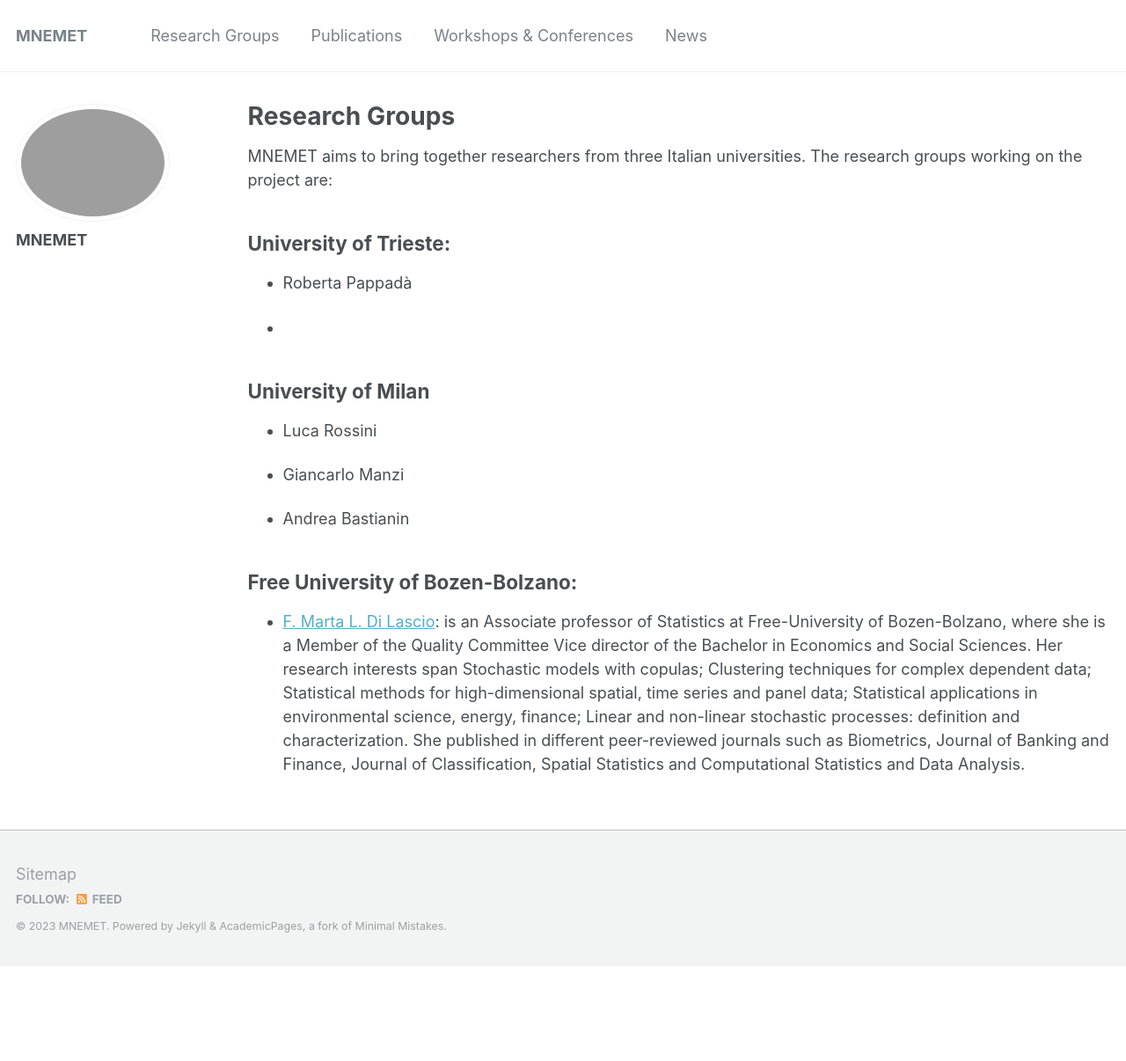
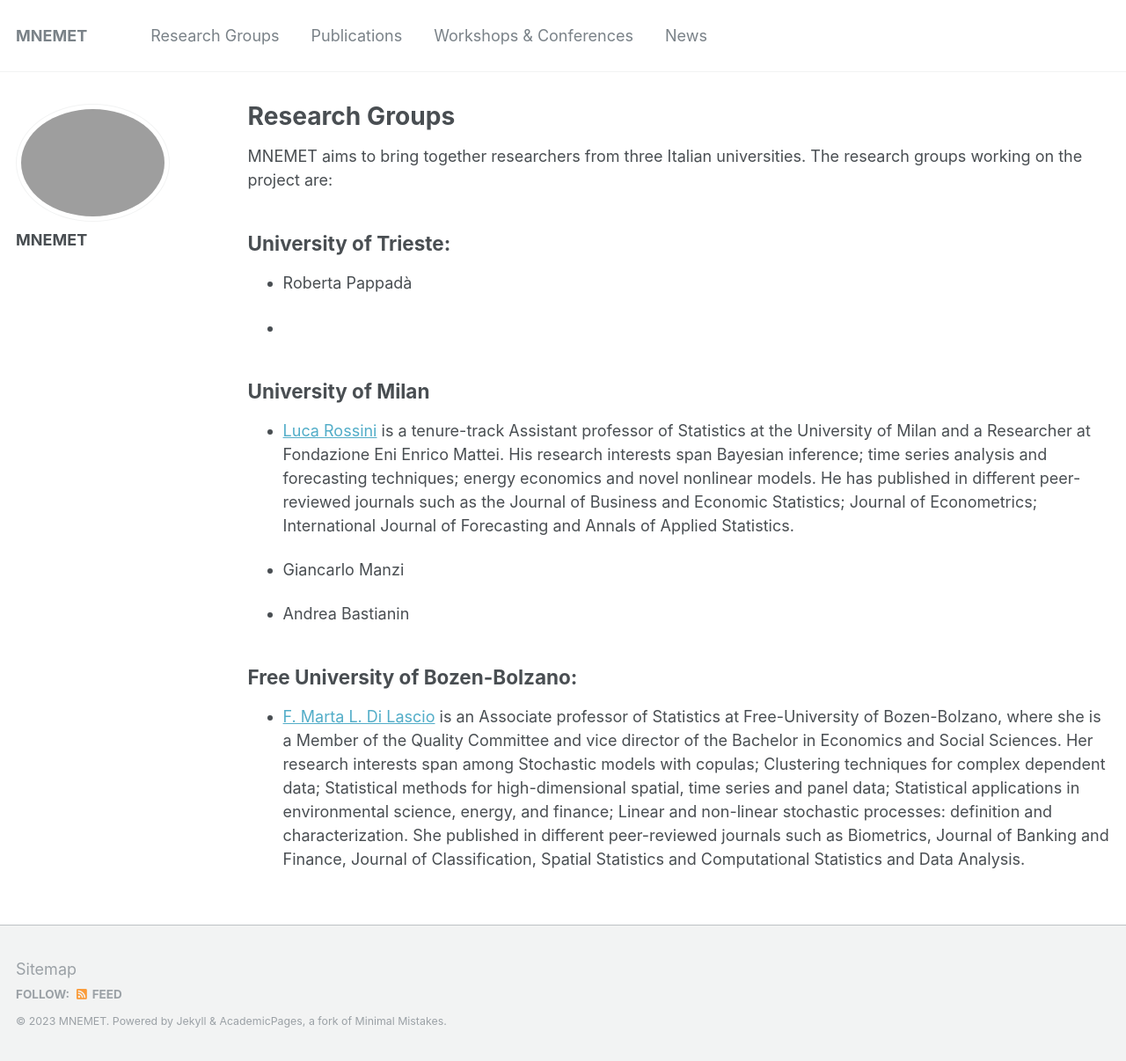
Before and after one commit to rossiniluca/Mnemet, a Jekyll site: the page built from _pages/groups.md, in a window 1280 px wide. Shown: the whole page at 88% size. Built offline with Jekyll 4.4.1, drawn with Linux system fonts in a browser that asks for light colours; before the commit the page ends 1098 px from its top, so only the background shows below that.

Commit message:
Update groups.md

```diff
--- a/_pages/groups.md
+++ b/_pages/groups.md
@@ -15,7 +15,7 @@ MNEMET aims to bring together researchers from three Italian universities. The r
 
 ## University of Milan
 
-* Luca Rossini
+* [Luca Rossini](https://rossiniluca.github.io/web/) is a tenure-track Assistant professor of Statistics at the University of Milan and a Researcher at Fondazione Eni Enrico Mattei. His research interests span Bayesian inference; time series analysis and forecasting techniques; energy economics and novel nonlinear models. He has published in different peer-reviewed journals such as the Journal of Business and Economic Statistics; Journal of Econometrics; International Journal of Forecasting and Annals of Applied Statistics.
 
 * Giancarlo Manzi
 
@@ -24,7 +24,6 @@ MNEMET aims to bring together researchers from three Italian universities. The r
 
 ## Free University of Bozen-Bolzano:
 
-* [F. Marta L. Di Lascio](http://www.fmldilascio.it): is an Associate professor of Statistics at Free-University of Bozen-Bolzano, where she is a Member of the Quality Committee
-Vice director of the Bachelor in Economics and Social Sciences. Her research interests span Stochastic models with copulas; Clustering techniques for complex dependent data; Statistical methods for high-dimensional spatial, time series and panel data;
-Statistical applications in environmental science, energy, finance; Linear and non-linear stochastic processes: definition and characterization.
+* [F. Marta L. Di Lascio](http://www.fmldilascio.it) is an Associate professor of Statistics at Free-University of Bozen-Bolzano, where she is a Member of the Quality Committee and vice director of the Bachelor in Economics and Social Sciences.
+  Her research interests span among Stochastic models with copulas; Clustering techniques for complex dependent data; Statistical methods for high-dimensional spatial, time series and panel data; Statistical applications in environmental science, energy, and finance; Linear and non-linear stochastic processes: definition and characterization.
 She published in different peer-reviewed journals such as Biometrics, Journal of Banking and Finance, Journal of Classification,  Spatial Statistics and Computational Statistics and Data Analysis.
```
